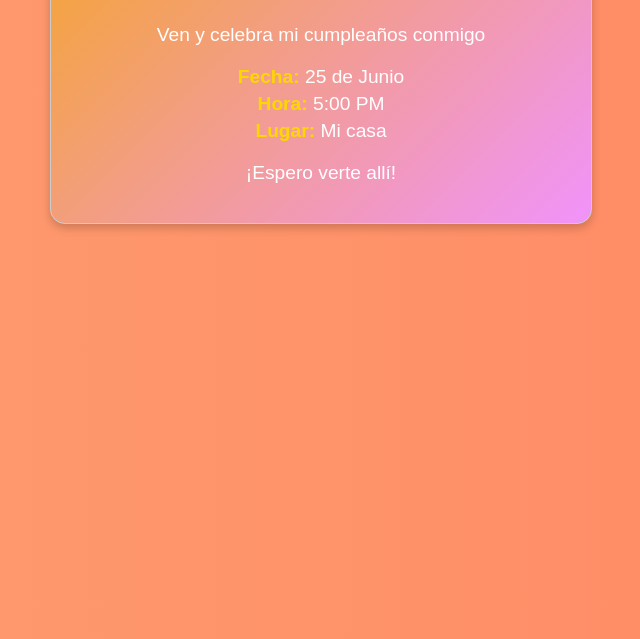
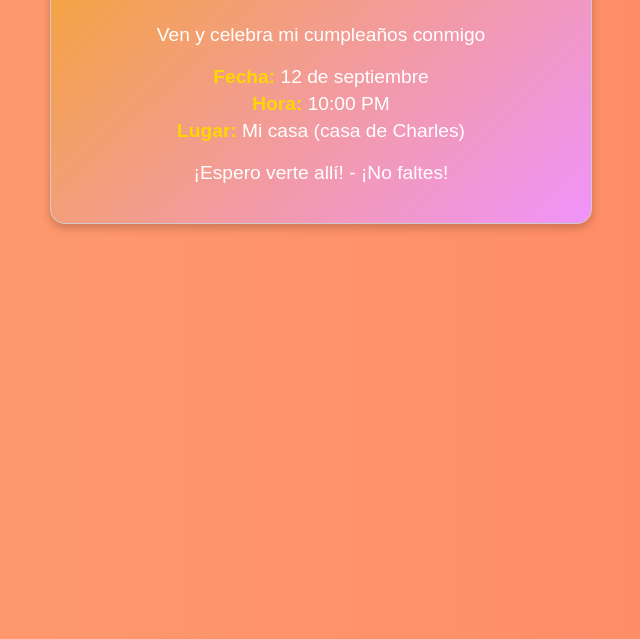
Before and after one commit to AngelJuaa/ok, a plain HTML site: page index2.html in a window 1280 px wide. Shown: the part 161-800 px from the top of the page, without its empty margins (319-959 px from the left). Drawn offline with Linux system fonts and the light colour scheme.

Commit message:
Update index2.html

```diff
--- a/index2.html
+++ b/index2.html
@@ -12,11 +12,11 @@
             <h1>¡Estás Invitado a la Peda Masiva!</h1>
             <p>Ven y celebra mi cumpleaños conmigo</p>
             <div class="details">
-                <p><strong>Fecha:</strong> 25 de Junio</p>
-                <p><strong>Hora:</strong> 5:00 PM</p>
-                <p><strong>Lugar:</strong> Mi casa</p>
+                <p><strong>Fecha:</strong> 12 de septiembre</p>
+                <p><strong>Hora:</strong> 10:00 PM</p>
+                <p><strong>Lugar:</strong> Mi casa (casa de Charles)</p>
             </div>
-            <p>¡Espero verte allí!</p>
+            <p>¡Espero verte allí! - ¡No faltes!</p>
         </div>
     </div>
 </body>
```
